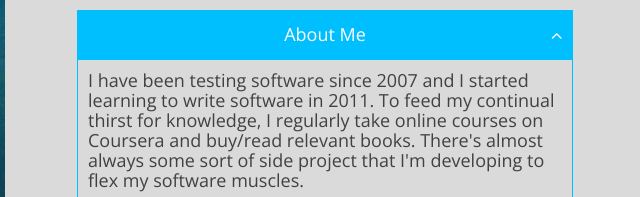
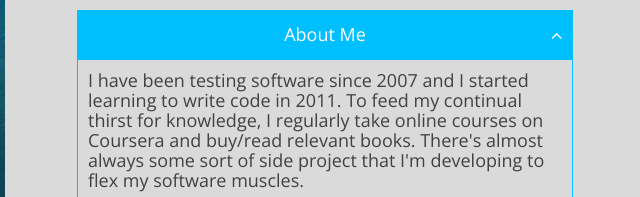
Before and after one commit to MichielDean/PortfolioWebsite, a Gatsby site: page / in a window 1280 px wide. Shown: the part 185-382 px from the top of the page, 635-1275 px from the left. Built offline with nearby package versions, Linux system fonts and the light colour scheme; Gatsby itself is replaced by a stand-in of ours.

Commit message:
Updating about me content

```diff
--- a/src/pages/index.tsx
+++ b/src/pages/index.tsx
@@ -84,9 +84,9 @@ export default class IndexPage extends React.Component<PageProps> {
               <HomepageContent>
                 <Collapsible trigger="About Me" open={true}>
                   <p>
-                    I have been testing software since 2007 and I started learning to write software in 2011. To feed my continual thirst
-                    for knowledge, I regularly take online courses on Coursera and buy/read relevant books. There's almost always some sort
-                    of side project that I'm developing to flex my software muscles.
+                    I have been testing software since 2007 and I started learning to write code in 2011. To feed my continual thirst for
+                    knowledge, I regularly take online courses on Coursera and buy/read relevant books. There's almost always some sort of
+                    side project that I'm developing to flex my software muscles.
                   </p>
                   <p>
                     I love sepending time with my family and traveling. I am comfortable hiking outdoors, or inside playing video games.
```
